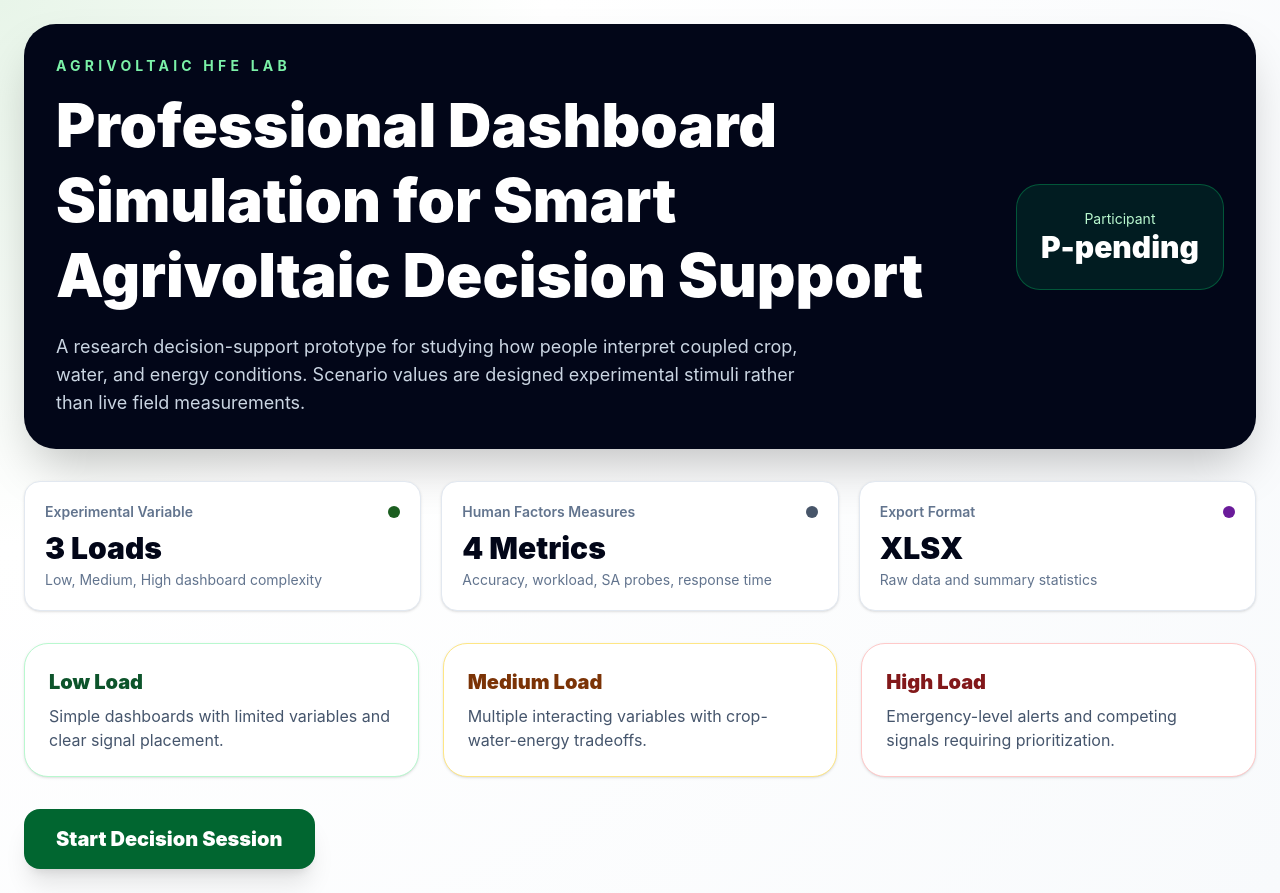
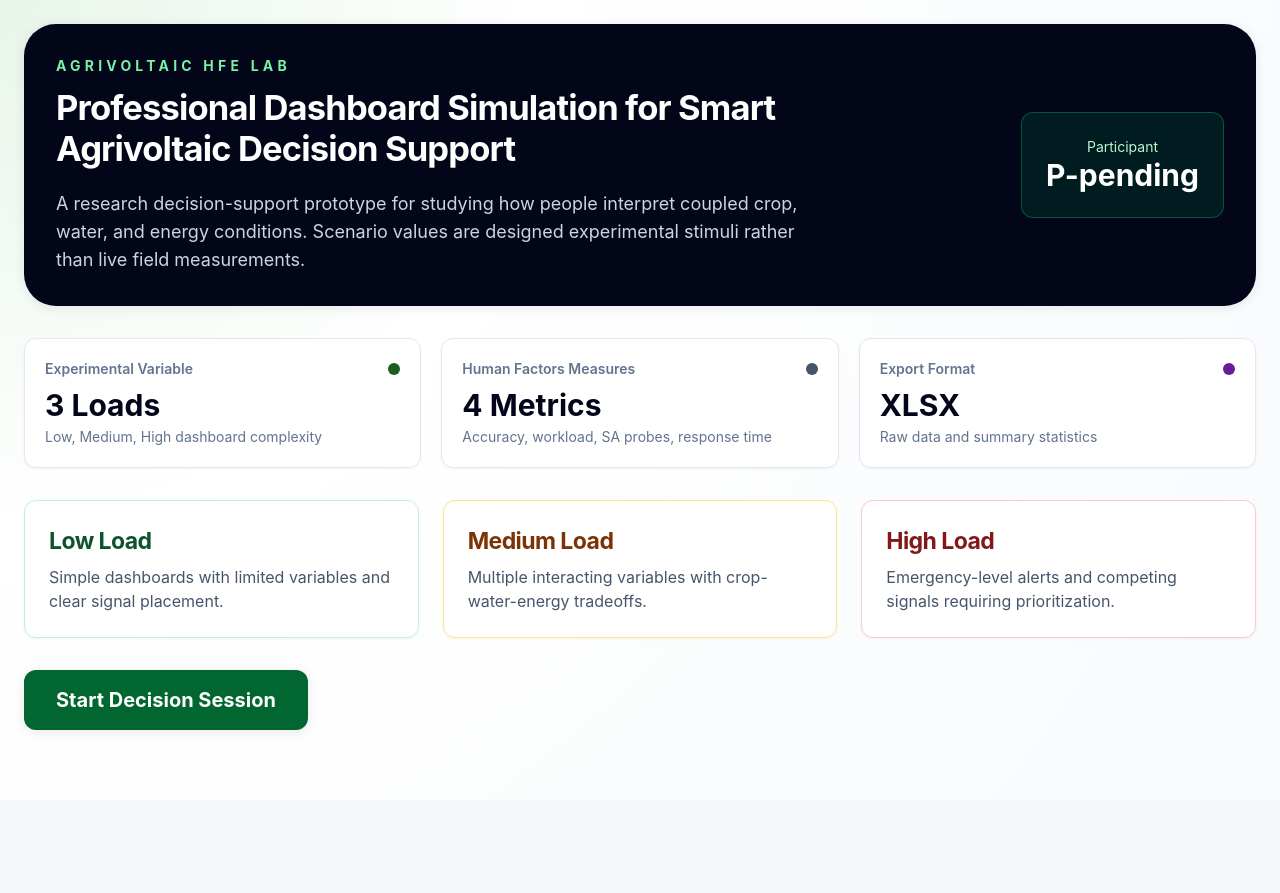
Before and after one commit to Profgabby/Agrivoltaic-hfe-dashboard-simulation, a React (Vite) app: page / in a window 1280 px wide. After the commit the page ends 800 px from the top, so only its background shows below. Built offline with nearby package versions, Linux system fonts and the light colour scheme.

Commit message:
Apply restrained research-console visual system without altering experiment behavior

```diff
--- a/src/index.css
+++ b/src/index.css
@@ -1 +1,15 @@
 @import "tailwindcss";
+
+/* Research-console presentation: restrained typography, compact panels, accessible focus. */
+:root { font-family: Inter, ui-sans-serif, system-ui, -apple-system, "Segoe UI", sans-serif; color: #17212b; }
+body { margin: 0; background: #f5f7f8; }
+h1, h2, h3 { letter-spacing: -.025em; }
+h1 { font-size: clamp(1.7rem, 2.7vw, 2.5rem) !important; line-height: 1.18 !important; font-weight: 650 !important; }
+h2 { font-size: clamp(1.25rem, 1.8vw, 1.65rem) !important; font-weight: 650 !important; }
+h3 { font-weight: 650 !important; }
+.font-black { font-weight: 650 !important; }
+.rounded-3xl, .rounded-2xl { border-radius: 12px !important; }
+.shadow-2xl, .shadow-xl { box-shadow: 0 2px 12px rgba(16,24,40,.09) !important; }
+.shadow-sm { box-shadow: 0 1px 3px rgba(16,24,40,.05) !important; }
+button:focus-visible, input:focus-visible { outline: 3px solid #FDB515; outline-offset: 3px; }
+button { cursor: pointer; }
```
